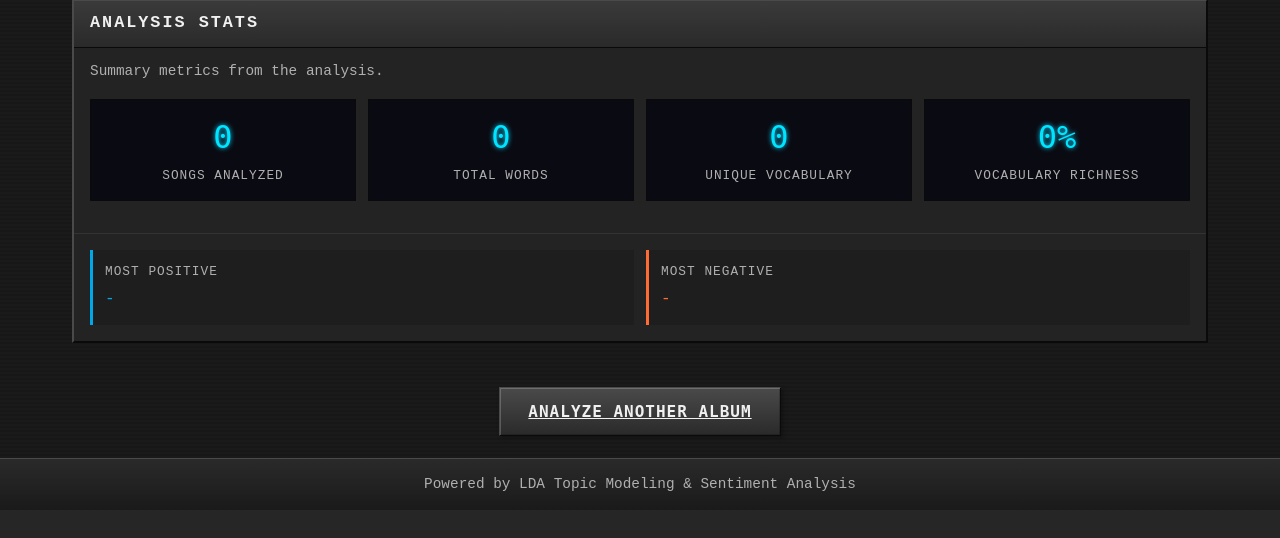
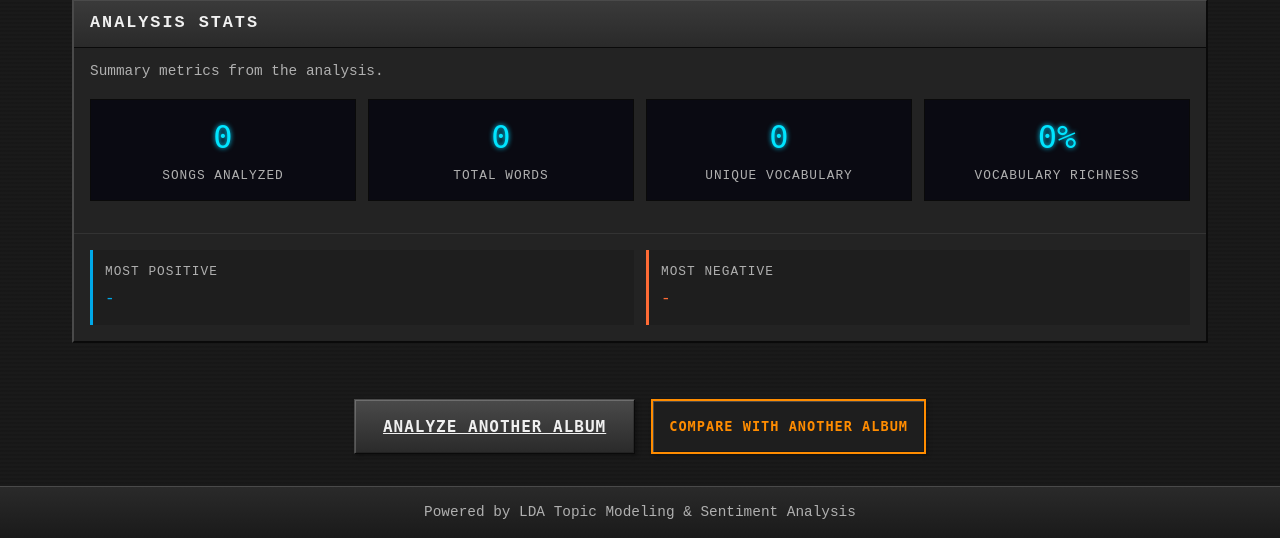
Before and after one commit to ajtran303/artist_analyzer, a Flask app: page /results/1 in a window 1280 px wide. Shown: the part 1205-1743 px from the top of the page. Before the commit the page ends 1696 px from the top, so only its background shows below. Run offline with Flask 3, Linux system fonts and the light colour scheme; tables that the repository leaves empty hold one stand-in row (values such as "Sample post"); some libraries are stand-ins or nearby versions.

Commit message:
add compare button to bottom of results page

```diff
--- a/static/results.js
+++ b/static/results.js
@@ -416,6 +416,8 @@ document.addEventListener("DOMContentLoaded", function () {
 
   // Compare feature functions
   function setupCompareButton() {
+    const compareBottomBtn = document.getElementById("compare-bottom-btn");
+
     // Check if we're already in compare mode (have album A stored)
     const storedAlbum = localStorage.getItem("compareAlbumA");
 
@@ -434,6 +436,9 @@ document.addEventListener("DOMContentLoaded", function () {
     }
 
     compareBtn.addEventListener("click", handleCompareClick);
+    if (compareBottomBtn) {
+      compareBottomBtn.addEventListener("click", handleCompareClick);
+    }
   }
 
   function handleCompareClick() {
--- a/static/style.css
+++ b/static/style.css
@@ -2160,6 +2160,10 @@ body {
 .results-actions {
   margin-top: 2rem;
   text-align: center;
+  display: flex;
+  justify-content: center;
+  gap: 1rem;
+  flex-wrap: wrap;
 }
 
 /* ===========================================
--- a/templates/results.html
+++ b/templates/results.html
@@ -185,6 +185,7 @@ block content %}
   <!-- Actions -->
   <div class="results-actions">
     <a href="/" class="btn">Analyze Another Album</a>
+    <button id="compare-bottom-btn" class="btn btn-secondary">Compare with Another Album</button>
   </div>
 </div>
 
```
